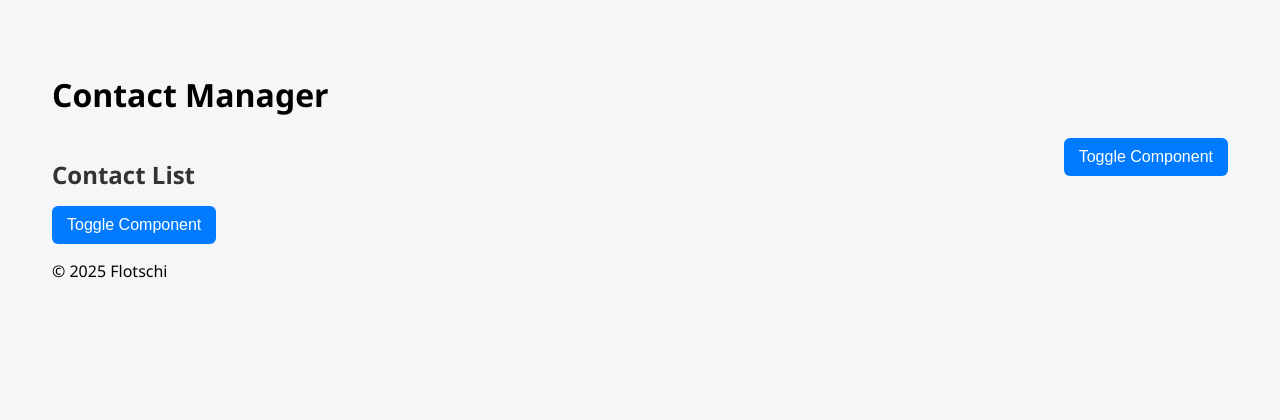
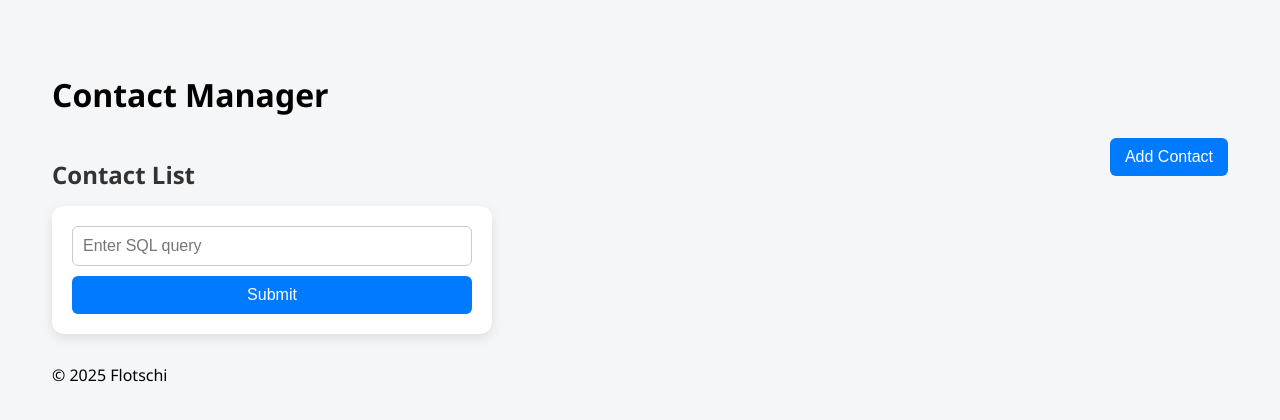
Before and after one commit to Flotschi01/Conectory, a React (Create React App) app in the folder frontend/: page / in a window 1280 px wide. Shown: the top 420 px of the page. Built offline with nearby package versions, Linux system fonts and the light colour scheme.

Commit message:
upgraded dynamic sql
Now voulnerable to SQL injection

```diff
--- a/frontend/src/App.js
+++ b/frontend/src/App.js
@@ -3,6 +3,7 @@ import "./App.css"; // Importing CSS styles for the app
 import ContactList from "./components/ContactList";
 import ContactForm from "./components/ContactForm";
 import ContactDropDown from "./components/ContactDropDown"; // Importing the ContactDropDown component
+import Search from "./components/Search";
 
 function App() {
 
@@ -15,9 +16,9 @@ function App() {
         <section>
           <div style={{display: "flex", justifyContent: "space-between"}}>
             <h2>Contact List</h2>
-            <ContactDropDown Component={<ContactForm />} />
+            <ContactDropDown Component={<ContactForm />} Message="Add Contact" />
           </div>
-          <ContactDropDown Component={<ContactList />} />
+          <Search />
         </section>
       </main>
       <footer>
--- a/frontend/src/components/ContactDropDown.jsx
+++ b/frontend/src/components/ContactDropDown.jsx
@@ -2,7 +2,7 @@ import React, { useState } from "react";
 import axios from "axios";
 import ContactForm from "./ContactForm";
 
-const ContactDropDown = ({Component}) => {
+const ContactDropDown = ({Component, Message = "Toggle Component"}) => {
   const [showComponent, setShowComponent] = useState(false);
 
   const handleClick = () => {
@@ -10,8 +10,7 @@ const ContactDropDown = ({Component}) => {
   };
   return (
     <div>
-    <button onClick={handleClick}>Toggle Component</button>
-      {console.log(Component)}
+    <button onClick={handleClick}>{Message}</button>
       {showComponent && Component}
       </div>
   );
--- a/frontend/src/components/ContactForm.jsx
+++ b/frontend/src/components/ContactForm.jsx
@@ -28,7 +28,6 @@ const ContactForm = () => {
   // Render the form UI
   return (
     <form onSubmit={handleSubmit}> {/* Attach the handleSubmit function to the form's onSubmit event */}
-      <h2>Add Contact</h2> {/* Form heading */}
       <input
         placeholder="first_name" // Placeholder text for the first_name input
         value={first_name} // Bind the input value to the 'first_name' state
--- a/frontend/src/components/ContactList.jsx
+++ b/frontend/src/components/ContactList.jsx
@@ -4,16 +4,33 @@ import axios from "axios";
 import DeleteBtn from "./DeleteBtn"; // Importing the DeleteBtn component for deleting contacts
 
 // Defining the ContactList functional component
-const ContactList = () => {
+const ContactList = ({query}) => {
   // State to store the list of contacts, initialized as an empty array
-  const [contacts, setContacts] = useState([]);
+  const [contacts, setContacts] = useState([{
+    "created_at": "error",
+    "first_name": "error",
+    "id": 0,
+    "last_name": "error"
+  },]);
 
+  const fetchSql = async () => {
+    try {
+      console.log("Fetching SQL:", query);
+      const response = await axios.get("http://localhost:5000/contacts", {
+        params: {
+          sql: query,
+        },
+      });
+      setContacts(response.data);
+    } catch (error) {
+      console.error("Error fetching SQL:", error);
+    }
+  };
   // Function to fetch contacts from the backend API
   const fetchContacts = async () => {
     // Making a GET request to the API endpoint
-    const response = await axios.get("http://localhost:5000/contacts");
+    fetchSql();//await axios.get("http://localhost:5000/contacts");
     // Updating the state with the fetched data
-    setContacts(response.data);
   };
 
   // useEffect hook to fetch contacts when the component is mounted
--- a/frontend/src/components/Search.jsx
+++ b/frontend/src/components/Search.jsx
@@ -1,25 +1,27 @@
 import React, { useState } from "react";
-import axios from "axios";
+import ContactList from "./ContactList";
 
 const Search = ({ contId, onDelete, Component}) => {
   const [showComponent, setShowComponent] = useState(false);
+  const [sql, setsql] = useState("");
 
   const handleClick = () => {
     setShowComponent(!showComponent);
   };
-  const selection = (sql) => {};
+  const handleSubmit = (e)  => {
+    e.preventDefault();
+    setsql(e.target.elements.sqlInput.value);
+    setShowComponent(true);
+}
 return (
     <div>
         <form
-            onSubmit={(e) => {
-                e.preventDefault();
-                const sql = e.target.elements.sqlInput.value;
-                selection(sql);
-            }}
+            onSubmit={handleSubmit}
         >
             <input type="text" name="sqlInput" placeholder="Enter SQL query" />
             <button type="submit">Submit</button>
         </form>
+        {showComponent && <ContactList query={sql} /> }
     </div>
 );
 };
```
Also changed, not shown: 1 other file (tests, documents, lock files or other folders).
